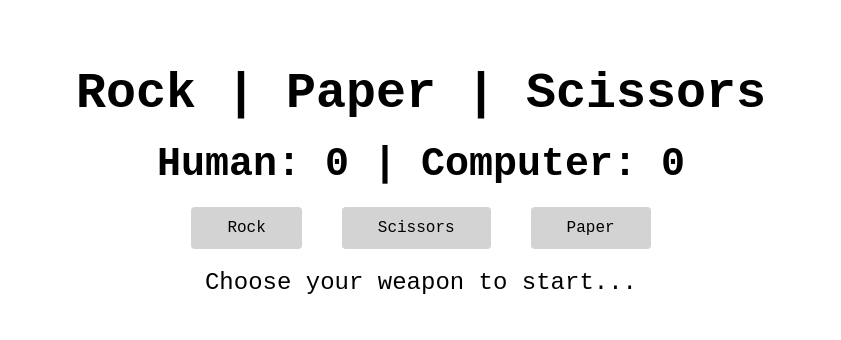
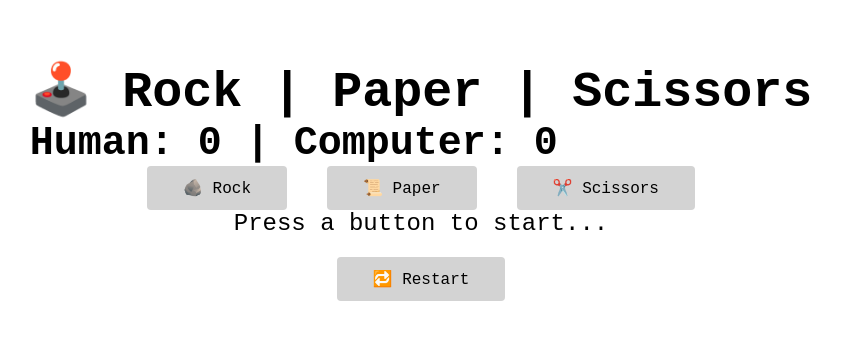
Before and after one commit to dommerts35/rock-paper-scissors, a plain HTML site: page index.html in a window 1280 px wide. Shown: the part 220-560 px from the top of the page, without its empty margins (219-1060 px from the left). Drawn offline with Linux system fonts and the light colour scheme.

Commit message:
Refactor index.html for better semantics and styling
Updated HTML structure and improved button labels.

```diff
--- a/index.html
+++ b/index.html
@@ -1,28 +1,28 @@
 <!DOCTYPE html>
 <html lang="en">
+<head>
+  <meta charset="UTF-8" />
+  <meta name="viewport" content="width=device-width, initial-scale=1.0" />
+  <link rel="stylesheet" href="styles.css" />
+  <title>Rock Paper Scissors</title>
+</head>
+<body>
+  <main class="game-container">
+    <h1>🕹️ Rock | Paper | Scissors</h1>
+    <h3 id="score">Human: 0 | Computer: 0</h3>
 
-<head>
-    <meta charset="UTF-8">
-    <meta name="viewport" content="width=device-width, initial-scale=1.0">
-    <link rel="stylesheet" href="styles.css">
-    <title>Rock Paper Scissors</title>
-</head>
-
-<body>
-    <h1>Rock | Paper | Scissors</h1>
-    <h3 id="score">Human: 0 | Computer: 0</h3>
     <div class="btns">
-        <button id="rock">Rock</button>
-        <button id="scissors">Scissors</button>
-        <button id="paper">Paper</button>
+      <button class="choice-btn" data-choice="rock">🪨 Rock</button>
+      <button class="choice-btn" data-choice="paper">📜 Paper</button>
+      <button class="choice-btn" data-choice="scissors">✂️ Scissors</button>
     </div>
 
     <section id="below">
-        <p id="winText">Choose your weapon to start...</p>
+      <p id="winText">Press a button to start...</p>
+      <button id="restart" class="hidden">🔁 Restart</button>
     </section>
+  </main>
 
-    <script src="script.js"></script>
-
+  <script src="script.js"></script>
 </body>
-
 </html>
```
